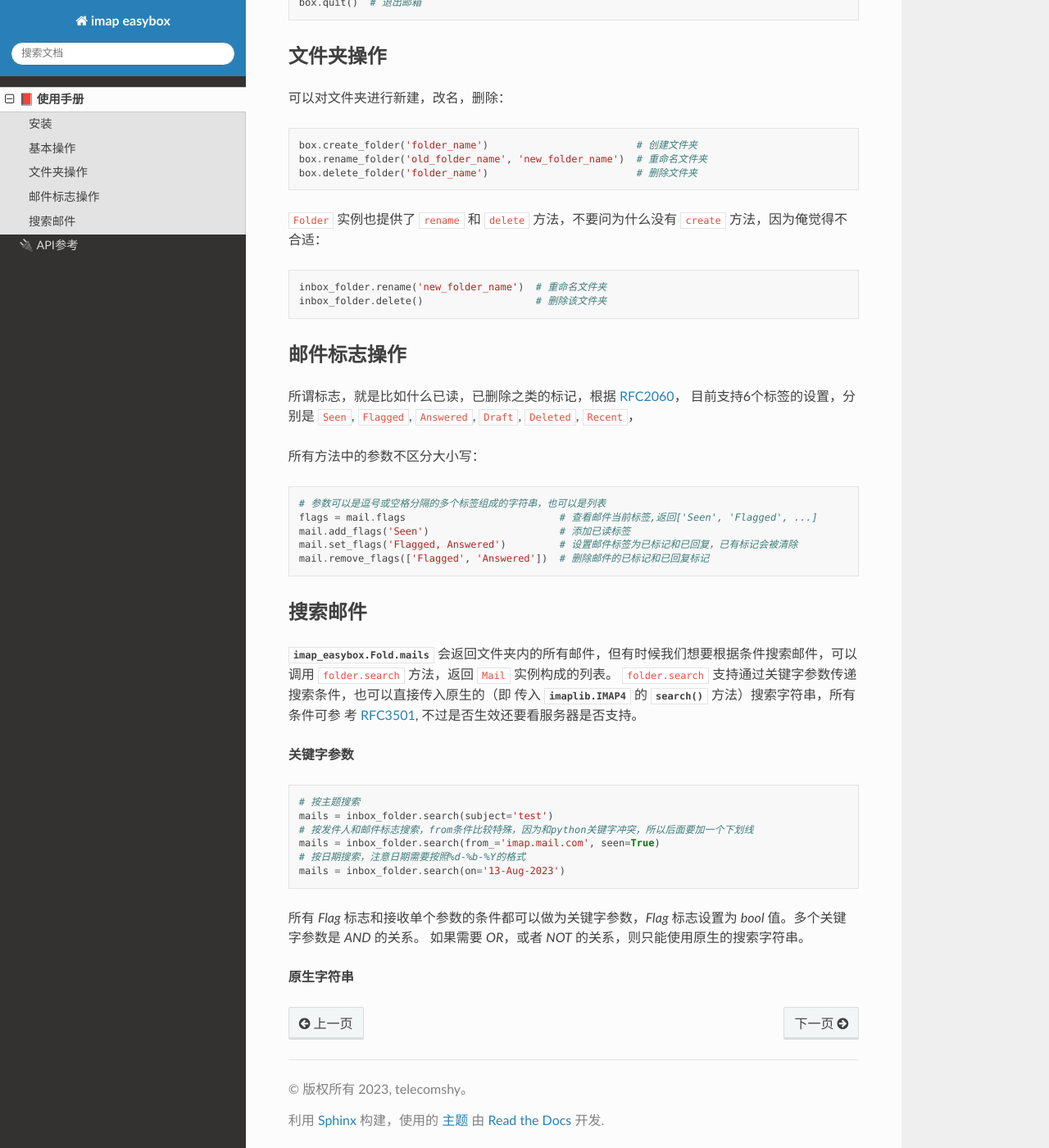
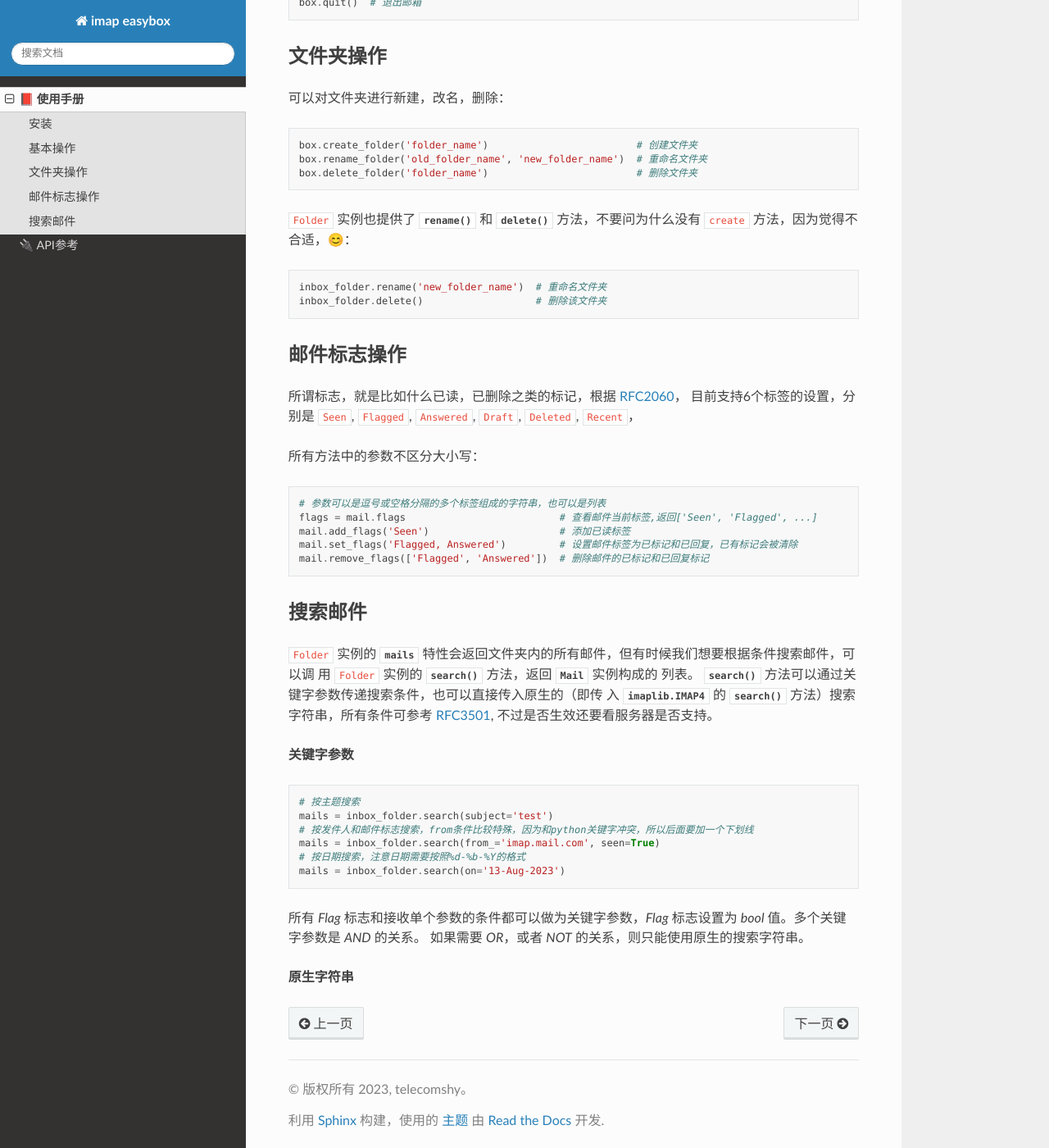
Before and after one commit to telecomshy/imap-easybox, a Sphinx documentation site: the page built from docs/source/tutorial.rst, in a window 1280 px wide and 1400 px high, scrolled down 908 px. Shown: the whole window at 82% size. Built offline with Sphinx 7.4.7 and the Read the Docs theme 2.0.0, drawn with Linux system fonts in a browser that asks for light colours.

Commit message:
update docs tutorial.rst

```diff
--- a/docs/source/tutorial.rst
+++ b/docs/source/tutorial.rst
@@ -58,7 +58,8 @@
    box.rename_folder('old_folder_name', 'new_folder_name')  # 重命名文件夹
    box.delete_folder('folder_name')                         # 删除文件夹
 
-``Folder`` 实例也提供了 ``rename`` 和 ``delete`` 方法，不要问为什么没有 ``create`` 方法，因为俺觉得不合适：
+``Folder`` 实例也提供了 :py:meth:`~imap_easybox.folder.Folder.rename` 和 :py:meth:`~imap_easybox.folder.Folder.delete`
+方法，不要问为什么没有 ``create`` 方法，因为觉得不合适，😊：
 
 .. code-block:: python
 
@@ -84,10 +85,11 @@
 搜索邮件
 ---------------
 
-:py:attr:`imap_easybox.Fold.mails` 会返回文件夹内的所有邮件，但有时候我们想要根据条件搜索邮件，可以调用 ``folder.search``
-方法，返回 ``Mail`` 实例构成的列表。 ``folder.search`` 支持通过关键字参数传递搜索条件，也可以直接传入原生的（即
-传入 :py:class:`imaplib.IMAP4` 的 :py:meth:`~imaplib.IMAP4.search` 方法）搜索字符串，所有条件可参
-考 `RFC3501 <https://www.rfc-editor.org/rfc/rfc3501#section-6.4.4>`_, 不过是否生效还要看服务器是否支持。
+``Folder`` 实例的 :py:attr:`~imap_easybox.folder.Folder.mails` 特性会返回文件夹内的所有邮件，但有时候我们想要根据条件搜索邮件，可以调
+用 ``Folder`` 实例的 :py:meth:`~imap_easybox.folder.Folder.search` 方法，返回 :py:class:`~imap_easybox.email.Mail` 实例构成的
+列表。 :py:meth:`~imap_easybox.folder.Folder.search` 方法可以通过关键字参数传递搜索条件，也可以直接传入原生的（即传
+入 :py:class:`imaplib.IMAP4` 的 :py:meth:`~imaplib.IMAP4.search` 方法）搜索字符串，所有条件可参考
+`RFC3501 <https://www.rfc-editor.org/rfc/rfc3501#section-6.4.4>`_, 不过是否生效还要看服务器是否支持。
 
 **关键字参数**
 
```
